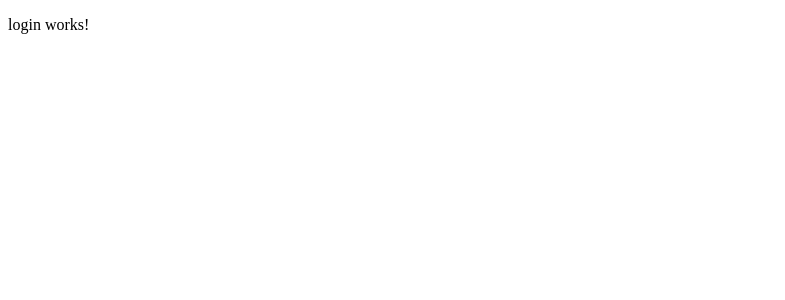
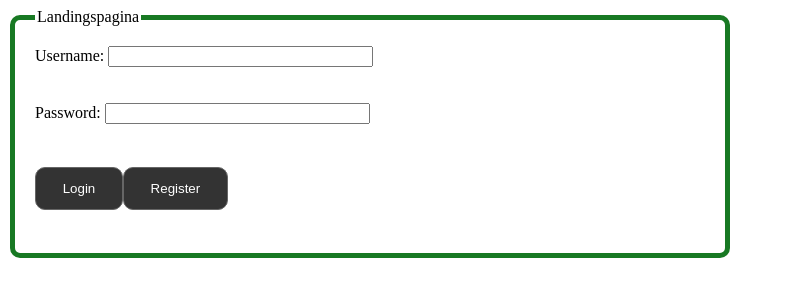
Before and after one commit to Oldim/kab, an Angular app in the folder angularKab/: page / in a window 1280 px wide. Shown: the top 300 px of the page, without its empty margins (0-785 px from the left). Built offline with nearby package versions, Linux system fonts and the light colour scheme; no server answers.

Commit message:
Landingspagina

```diff
--- a/angularKab/src/app/login/login.component.css
+++ b/angularKab/src/app/login/login.component.css
@@ -0,0 +1,27 @@
+.login {
+    border: 5px solid #187923;
+    padding: 20px;
+    width: 670px;
+    height: 200px;
+    border-radius: 10px;
+    -moz-border-radius: 10px;
+    -webkit-border-radius: 10px;
+}
+
+.btn {
+
+    background: #333;
+    color: #fff;
+    text-decoration: none;
+    padding: 1em 2em;
+    border: 1px solid #666;
+    margin: .5em 0;
+    border-radius: 10px;
+    -moz-border-radius: 10px;
+    -webkit-border-radius: 10px;
+}
+
+.btn:hover {
+    background: #096e28;
+    color: #333;
+}
--- a/angularKab/src/app/login/login.component.html
+++ b/angularKab/src/app/login/login.component.html
@@ -1,3 +1,9 @@
-<p>
-  login works!
-</p>
+<fieldset class="login">
+  <legend>Landingspagina</legend>
+  <label>Username: <input type="text" name="name" size="30" maxlength="100"></label>
+  <br><br><br>
+  <label>Password: <input type="text" name="name" size="30" maxlength="100"></label>
+  <br><br><br>
+  <input type="button" value="Login" class="btn">
+  <input type="button" value="Register" class="btn">
+</fieldset>
```
